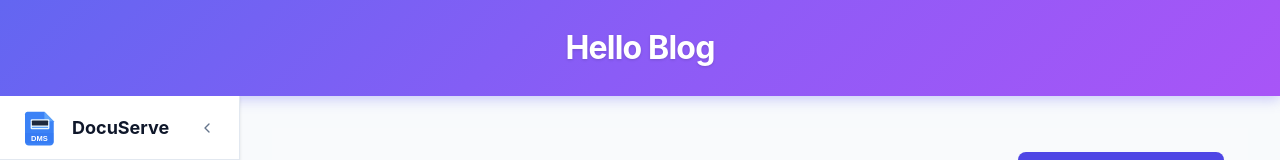
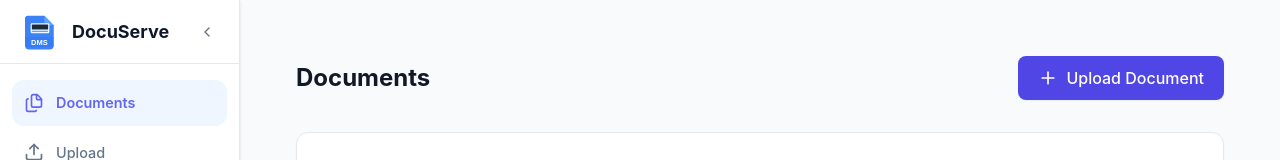
Before and after one commit to Jay-l-Break-Repos/yzf_test, a React (Vite) app in the folder src/frontend/: page /documents in a window 1280 px wide. Shown: the top 160 px of the page. Built offline with nearby package versions, Linux system fonts and the light colour scheme; no server answers.

Commit message:
revert: remove React Header component files and restore App.tsx
Per feedback, remove the React-based Header.tsx and Header.css files
and restore App.tsx and components/index.ts to their pre-Header state.
The document deletion functionality (task-1 tests) remains intact.

```diff
--- a/src/frontend/src/App.tsx
+++ b/src/frontend/src/App.tsx
@@ -1,10 +1,8 @@
-
-
 import { useEffect } from 'react';
 import { BrowserRouter, Routes, Route, useLocation, useNavigate } from 'react-router-dom';
 import "./App.css";
 import { Toaster } from "react-hot-toast";
-import { CustomAlert, Header, Sidebar } from "./components";
+import { CustomAlert, Sidebar } from "./components";
 
 import { Documents } from './pages/Documents';
 import { Upload } from './pages/Upload';
@@ -31,9 +29,7 @@ function AppContent() {
   }, [navigate]);
 
   return (
-    <div className="app-container" style={{ flexDirection: 'column' }}>
-      <Header />
-      <div style={{ display: 'flex', flex: 1, flexDirection: 'row', overflow: 'hidden' }}>
+    <div className="app-container" style={{ flexDirection: 'row' }}>
       {!isDocumentView && !isHome && <Sidebar />}
       <main className="main-content" style={{
         flex: 1,
@@ -49,7 +45,6 @@ function AppContent() {
           <Route path="/upload" element={<Upload />} />
         </Routes>
       </main>
-      </div>
     </div>
   );
 }
--- a/src/frontend/src/components/Header.css
+++ /dev/null
@@ -1,19 +0,0 @@
-.blog-header {
-  width: 100%;
-  background: linear-gradient(135deg, #6366f1 0%, #8b5cf6 50%, #a855f7 100%);
-  padding: 1.5rem 2rem;
-  box-shadow: 0 4px 12px rgba(99, 102, 241, 0.3);
-  display: flex;
-  align-items: center;
-  justify-content: center;
-  box-sizing: border-box;
-}
-
-.blog-header__title {
-  margin: 0;
-  font-size: 2rem;
-  font-weight: 700;
-  color: #ffffff;
-  letter-spacing: -0.025em;
-  text-shadow: 0 1px 3px rgba(0, 0, 0, 0.15);
-}
--- a/src/frontend/src/components/Header.tsx
+++ /dev/null
@@ -1,12 +0,0 @@
-import React from 'react';
-import './Header.css';
-
-export const Header: React.FC = () => {
-  return (
-    <header className="blog-header">
-      <h1 className="blog-header__title">Hello Blog</h1>
-    </header>
-  );
-};
-
-export default Header;
--- a/src/frontend/src/components/index.ts
+++ b/src/frontend/src/components/index.ts
@@ -1,4 +1,3 @@
 export * from './CustomAlert';
 export * from './DeleteConfirmDialog';
-export * from './Header';
 export * from './Sidebar';
```
